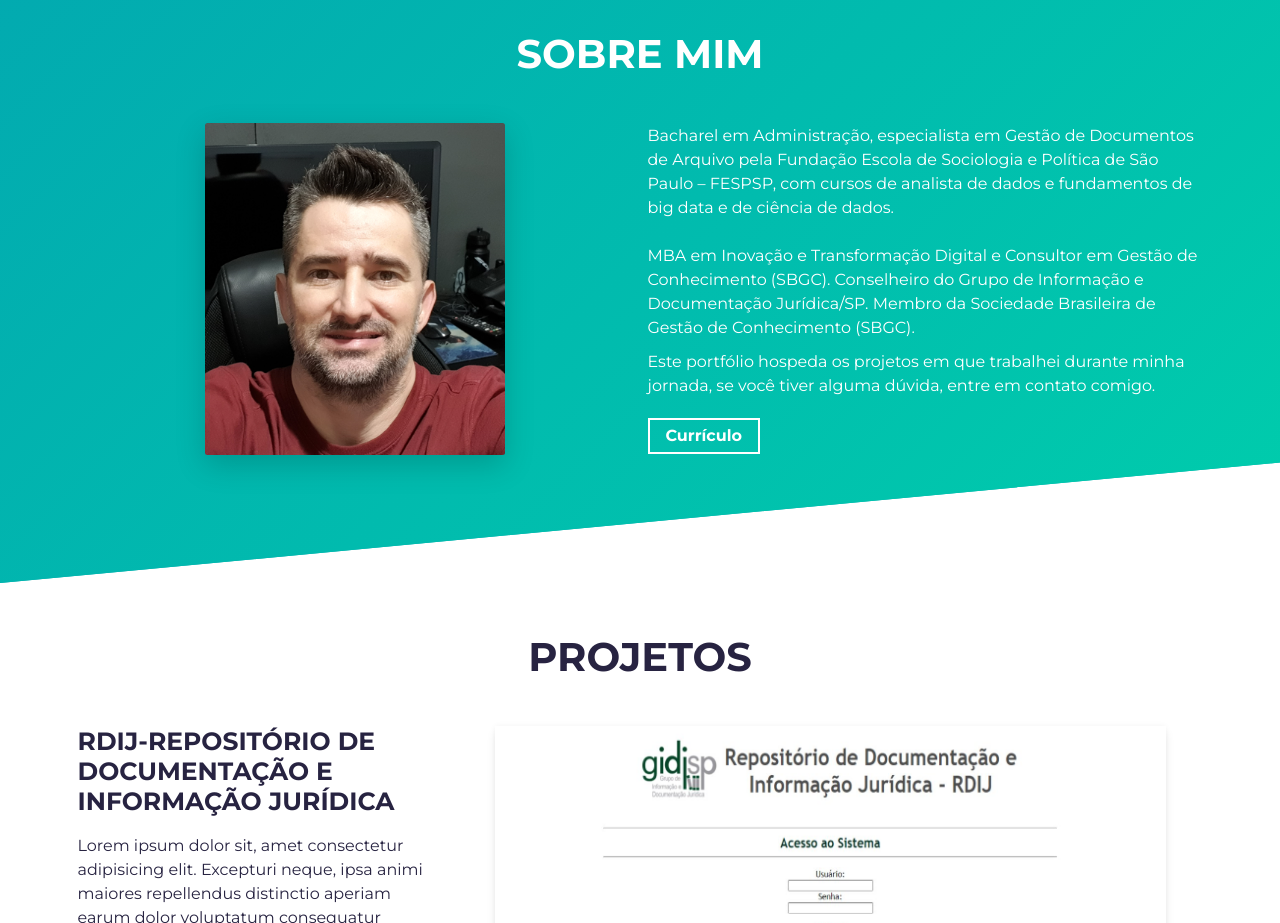
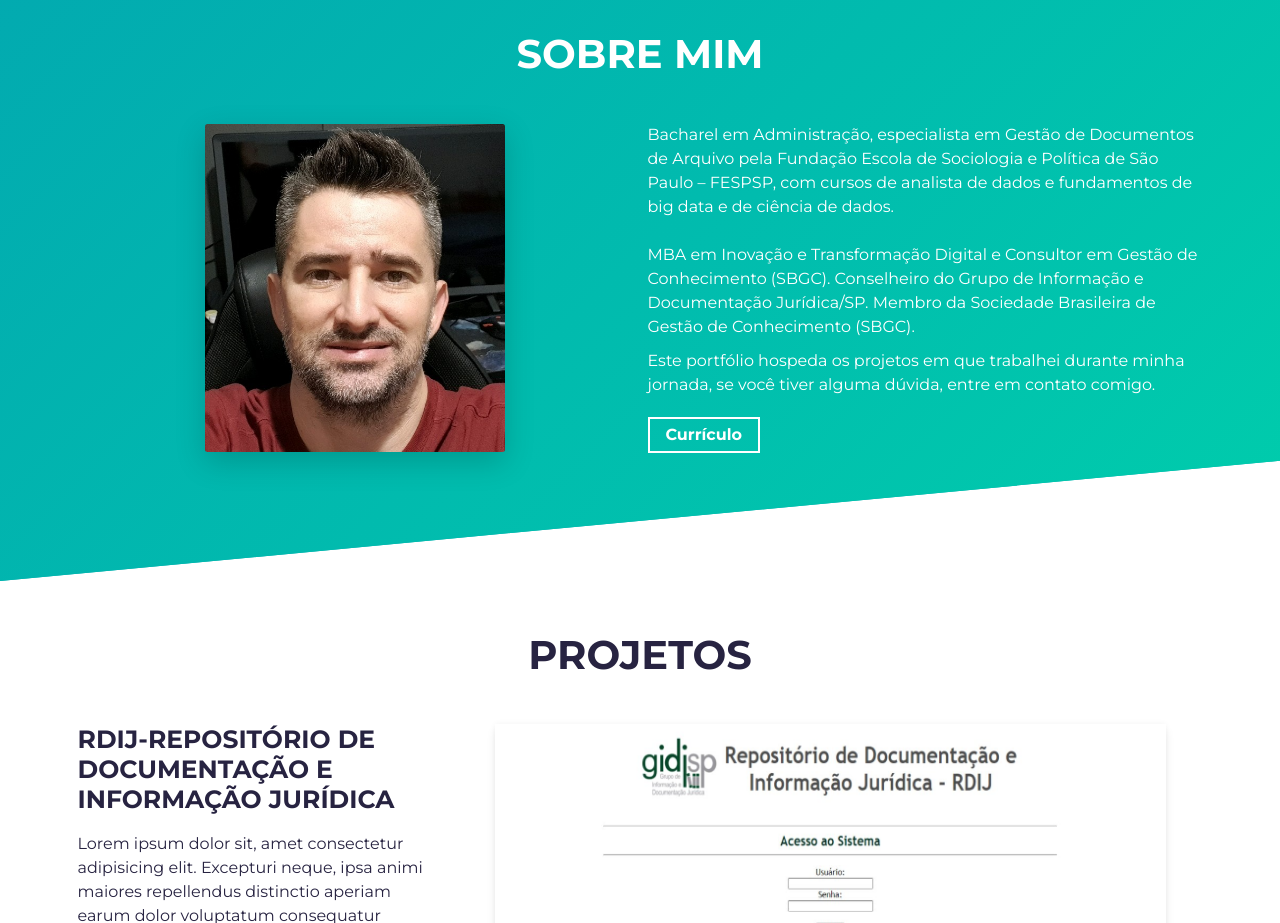
Before and after one commit to marcosarl/marcosarl, a website built with Parcel: page src/index.html in a window 1280 px wide. Shown: the part 820-1743 px from the top of the page. Built offline with nearby package versions, Linux system fonts and the light colour scheme.

Commit message:
Update index.html

```diff
--- a/src/index.html
+++ b/src/index.html
@@ -71,7 +71,7 @@
                 class="img-fluid rounded shadow-lg"
                 height="auto"
                 width="300px"
-                src="assets/Capturar.PNG"
+                src="assets/marcos_perfil.png"
                 alt="Profile Image"
               />
             </div>
```
